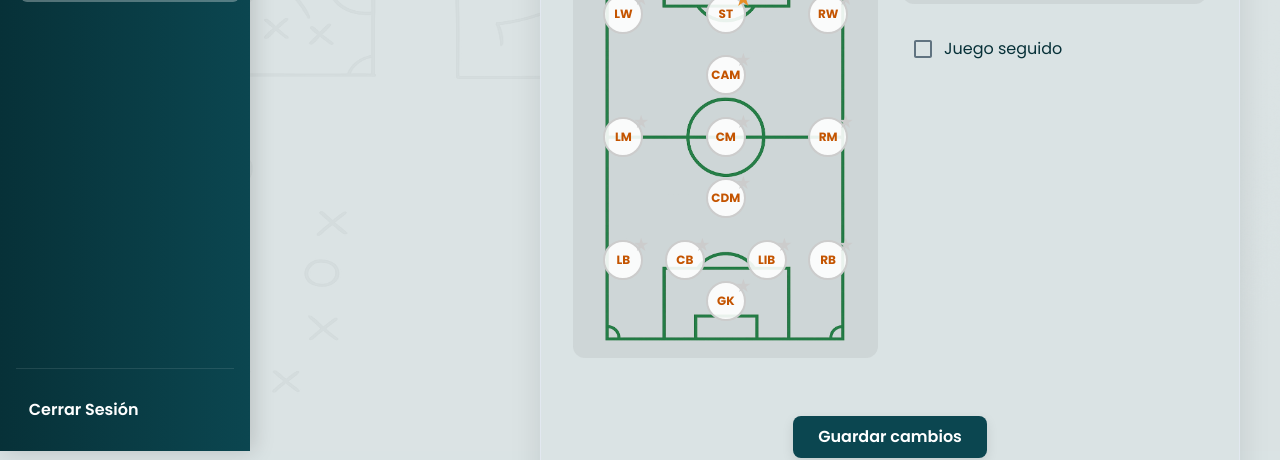
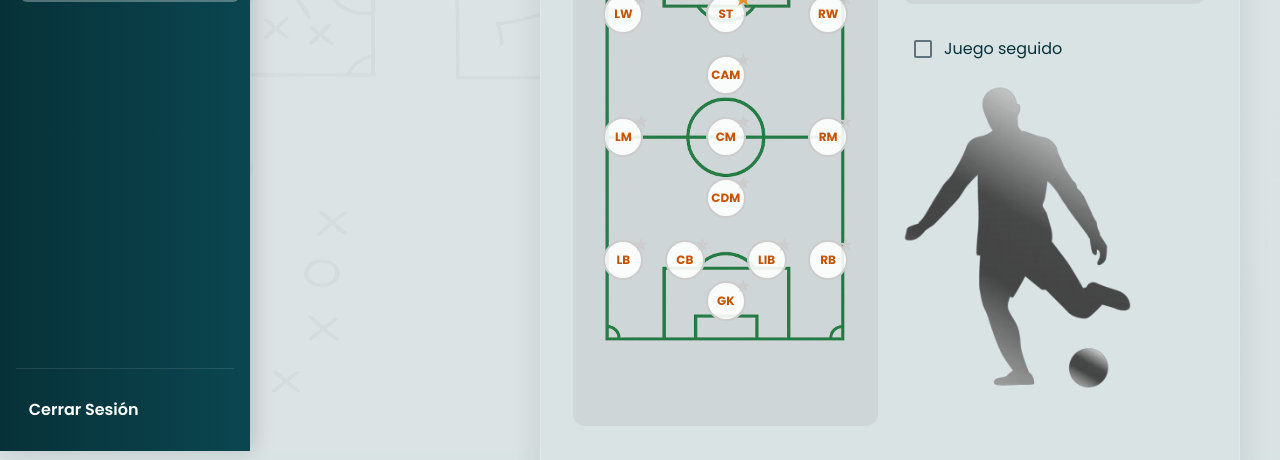
Before and after one commit to aarongutierrez08/sportbook-frontend, a React (Vite) app: page /profile in a window 1280 px wide. Shown: the part 349-809 px from the top of the page. Built offline with nearby package versions, Linux system fonts and the light colour scheme; no server answers; sample sign-in values are in the browser's storage.

Commit message:
Agrega eventos finalizados y rediseño de navbar

```diff
--- a/src/commons/components/sports/FootballProfileForm.tsx
+++ b/src/commons/components/sports/FootballProfileForm.tsx
@@ -4,6 +4,7 @@ import { FootballPositionSelector } from "./FootballPositionSelector";
 import type { FootballProfileDTO } from "../../../types/user";
 import "../../../styles/footballProfileForm.css";
 import FootballSliderImage from "../../../assets/football_slider.png";
+import illustration from "../../../assets/football_sillhouette.png"
 
 export const FootballProfileForm = () => {
   const { control } = useFormContext<FootballProfileDTO>();
@@ -65,6 +66,7 @@ export const FootballProfileForm = () => {
             />
           )}
         />
+          <img src={illustration} alt="Football Sillhouete" className="profile-illustration" />
       </div>
     </>
   );
--- a/src/styles/profile-page.css
+++ b/src/styles/profile-page.css
@@ -55,3 +55,12 @@
 .profile-button {
   font-family: var(--font-family);
 }
+
+.profile-illustration {
+    width: 80%;
+    margin: 0 auto 2rem auto;
+    opacity: 90%;
+    height: auto;
+    object-fit: contain;
+    filter: grayscale(100%);
+}
```
